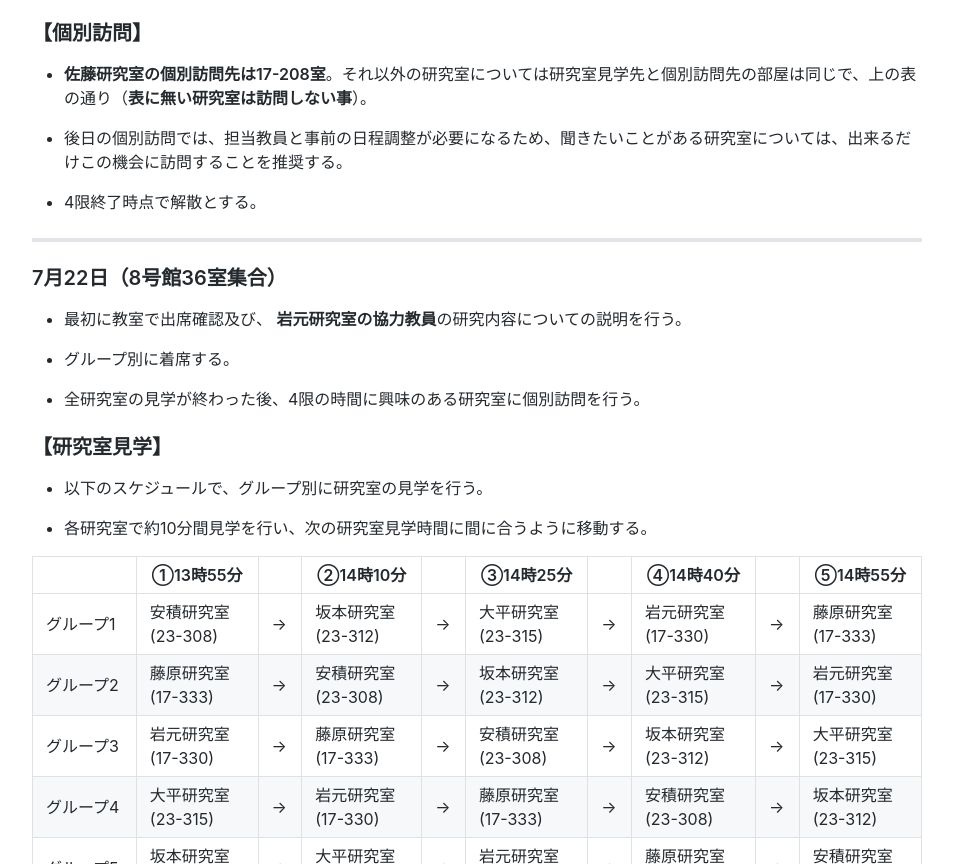
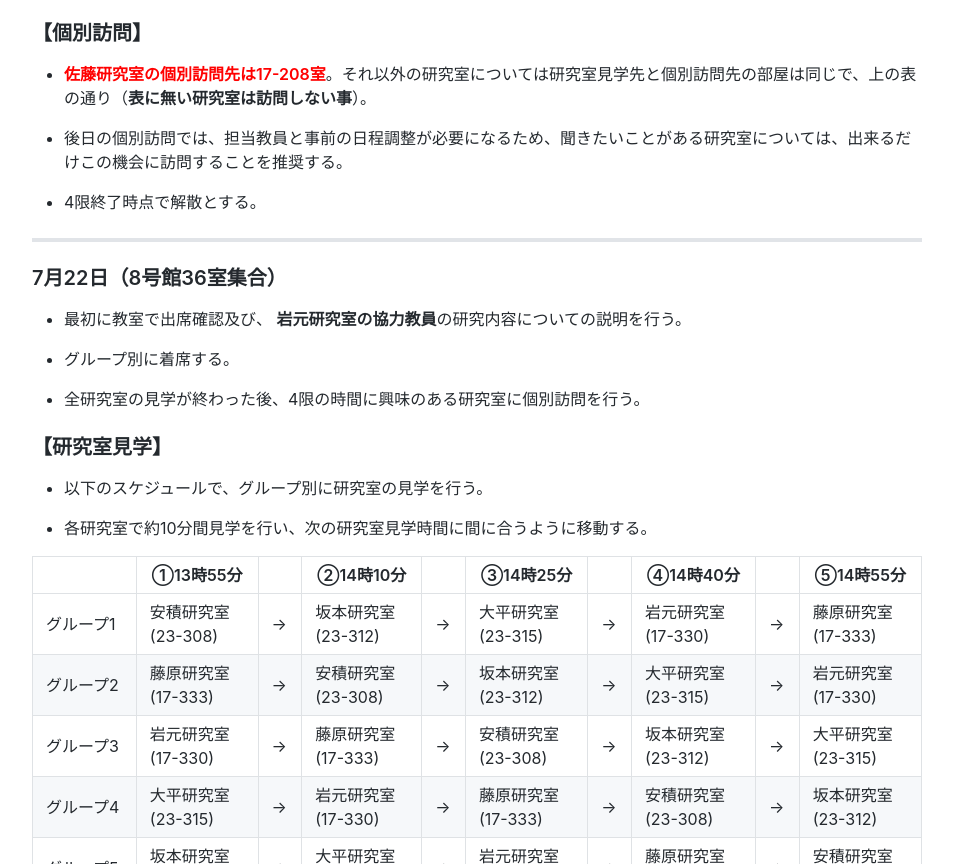
Before and after one commit to kaz-takahashi-jp/Labvisit, a plain HTML site: page index.html in a window 1280 px wide. Shown: the part 1065-1929 px from the top of the page, without its empty margins (163-1116 px from the left). Drawn offline with Linux system fonts and the light colour scheme.

Commit message:
Add files via upload

```diff
--- a/index.html
+++ b/index.html
@@ -1357,7 +1357,7 @@ pre[class*="language-"] {
 </tbody></table>
 <h3 class="atx" id="【個別訪問】">【個別訪問】</h3>
 <ul>
-<li><p><strong>佐藤研究室の個別訪問先は17-208室</strong>。それ以外の研究室については研究室見学先と個別訪問先の部屋は同じで、上の表の通り（<strong>表に無い研究室は訪問しない事</strong>）。</p>
+<li><p><span style="color: red;"><strong>佐藤研究室の個別訪問先は17-208室</strong></span>。それ以外の研究室については研究室見学先と個別訪問先の部屋は同じで、上の表の通り（<strong>表に無い研究室は訪問しない事</strong>）。</p>
 </li>
 <li><p>後日の個別訪問では、担当教員と事前の日程調整が必要になるため、聞きたいことがある研究室については、出来るだけこの機会に訪問することを推奨する。</p>
 </li>
```
